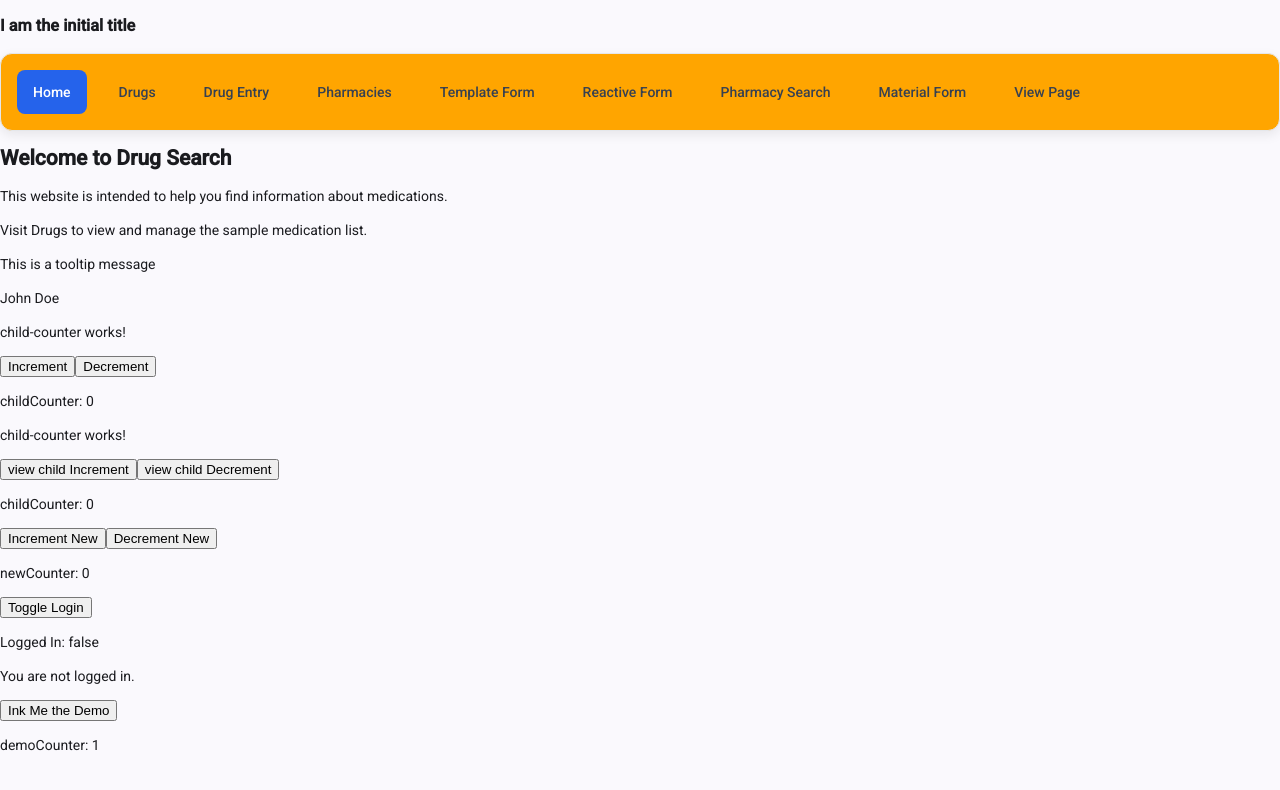
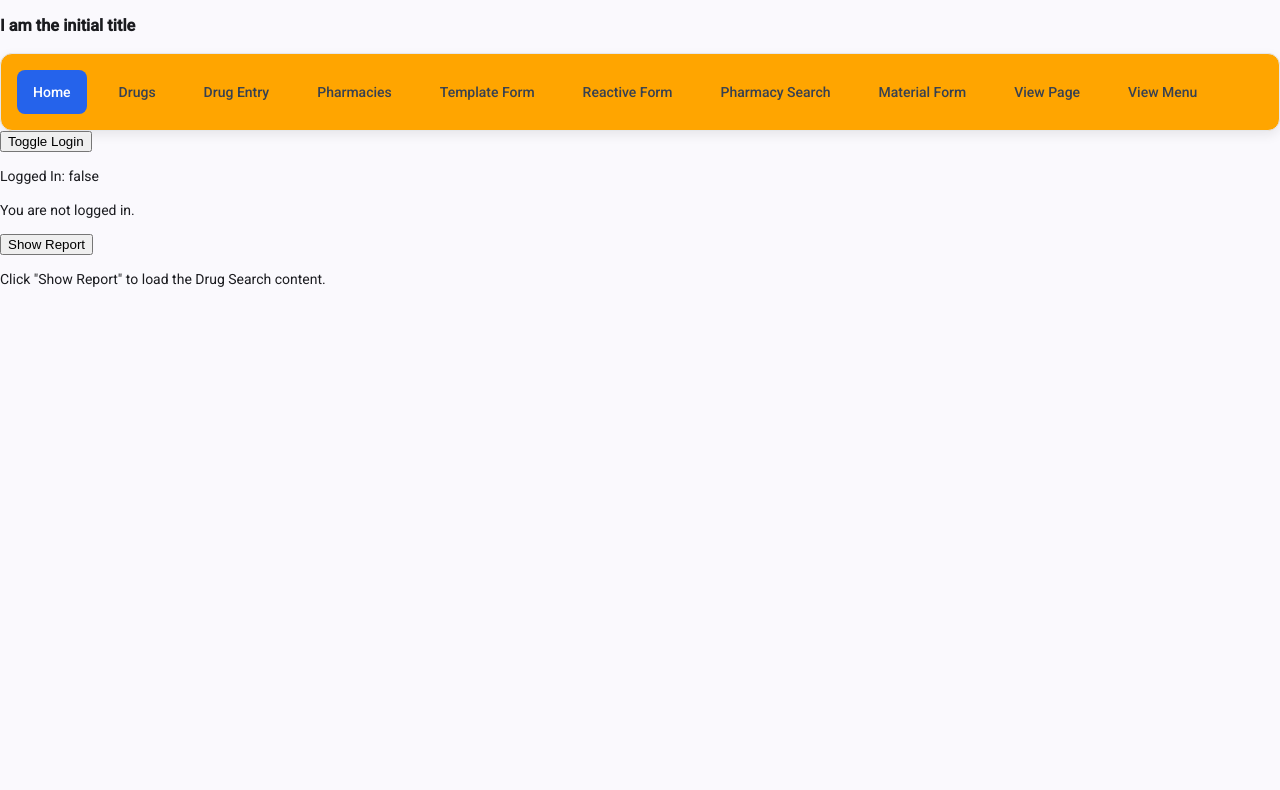
Before and after one commit to asubbaiyan-copilot/Medication, an Angular app in the folder drug-search-app/: page / in a window 1280 px wide. Shown: the top 790 px of the page. Built offline with nearby package versions, Linux system fonts and the light colour scheme.

Commit message:
deferred

```diff
--- a/drug-search-app/src/app/app.html
+++ b/drug-search-app/src/app/app.html
@@ -10,6 +10,7 @@
    <a routerLink="/pharmacy-search/123" routerLinkActive="active">Pharmacy Search</a>
    <a routerLink="/material-form" routerLinkActive="active">Material Form</a>
    <a routerLink="/view-page" routerLinkActive="active">View Page</a>
+   <a routerLink="/view-menu" routerLinkActive="active">View Menu</a>
  </nav>
 
  <router-outlet></router-outlet>
--- a/drug-search-app/src/app/app.routes.ts
+++ b/drug-search-app/src/app/app.routes.ts
@@ -38,5 +38,9 @@ export const routes: Routes = [
   {
     path: 'view-page',
     loadComponent: () => import('./view-page/view-page').then(m => m.ViewPage)
+  },
+  {
+    path: 'view-menu',
+    loadComponent: () => import('./view-menu/view-menu').then(m => m.ViewMenu)
   }
 ];
--- a/drug-search-app/src/app/home.html
+++ b/drug-search-app/src/app/home.html
@@ -1,41 +1,124 @@
-<h2>Welcome to Drug Search</h2>
-<p>This website is intended to help you find information about medications.</p>
-<p>Visit Drugs to view and manage the sample medication list.</p>
-@if (canShow()) {
-  <p>{{tips()}}</p>
-  <p [title]="canShow()?tips():''">{{fullName()}}</p>
+<!-- Login demo -->
+<button
+  type="button"
+  (click)="loggedIn = !loggedIn">
+  Toggle Login
+</button>
+
+<p>
+  Logged In: {{ loggedIn }}
+</p>
+
+@if (loggedIn) {
+
+  <p>Welcome, you are logged in!</p>
+
+} @else {
+
+  <p>You are not logged in.</p>
+
 }
-<app-child-counter #child></app-child-counter>
-<button (click)="child.increment()">Increment</button>
-<button (click)="child.decrement()">Decrement</button>
-<p>childCounter: {{child.childCounter()}}</p>
 
-<app-child-counter></app-child-counter>
+<button type="button" #showreportBtn >
+  Show Report
+</button>
 
-<button (click)="inc()">view child Increment</button>
-<button (click)="dec()">view child Decrement</button>
-<p>childCounter: {{counter()}}</p>
+@defer (on interaction(showreportBtn)) {
+
+  <h2>Welcome to Drug Search</h2>
+
+  <p>
+    This website is intended to help you find information about medications.
+  </p>
+
+  <p>
+    Visit Drugs to view and manage the sample medication list.
+  </p>
+
+  <!-- @if example -->
+  @if (canShow()) {
+
+    <p>{{ tips() }}</p>
+
+    <p [title]="canShow() ? tips() : ''">
+      {{ fullName() }}
+    </p>
+
+  }
 
 
-<button (click)="incNew()">Increment New</button>
-<button (click)="decNew()">Decrement New</button>
-<p>newCounter: {{newCounter}}</p>
+  <!-- Child component using template reference -->
+  <app-child-counter #child></app-child-counter>
 
-<button (click) = "loggedIn = !loggedIn">Toggle Login</button>
-<p>Logged In: {{loggedIn}}</p>
+  <button type="button" (click)="child.increment()">
+    Increment
+  </button>
 
-@if (loggedIn) {
-  <p>Welcome, you are logged in!</p>
-  <ng-container *ngTemplateOutlet="loggedOut"></ng-container>
+  <button type="button" (click)="child.decrement()">
+    Decrement
+  </button>
+
+  <p>
+    childCounter: {{ child.childCounter() }}
+  </p>
+
+
+  <!-- Another child component -->
+  <app-child-counter></app-child-counter>
+
+
+  <!-- Parent counter -->
+  <button type="button" (click)="inc()">
+    View Child Increment
+  </button>
+
+  <button type="button" (click)="dec()">
+    View Child Decrement
+  </button>
+
+  <p>
+    childCounter: {{ counter() }}
+  </p>
+
+
+  <!-- Regular property counter -->
+  <button type="button" (click)="incNew()">
+    Increment New
+  </button>
+
+  <button type="button" (click)="decNew()">
+    Decrement New
+  </button>
+
+  <p>
+    newCounter: {{ newCounter }}
+  </p>
+
+
+  <!-- Signal demo -->
+  <button type="button" (click)="incDemo()">
+    Inc Me the Demo
+  </button>
+
+  <p>
+    demoCounter: {{ demoCounter() }}
+  </p>
+
 }
-@else {
-  <p>You are not logged in.</p>
+@placeholder {
+
+  <p>
+    Click "Show Report" to load the Drug Search content.
+  </p>
+
 }
+@loading {
 
-<ng-template #loggedOut>
-  <p>my template is not required as else will handle the display</p>
-  <p>Please log in to continue.</p>
-</ng-template>
+  <p>Loading Drug Search...</p>
 
-<button (click)="incDemo()">Ink Me the Demo</button>
-<p>demoCounter: {{demoCounter()}}</p>
+}
+@error {
+
+  <p>Unable to load Drug Search.</p>
+
+}
--- a/drug-search-app/src/app/home.ts
+++ b/drug-search-app/src/app/home.ts
@@ -1,7 +1,6 @@
 import { AfterViewInit, Component, computed, effect, inject, signal, ViewChild, ViewEncapsulation } from '@angular/core';
 import { ChildCounter } from './features/pharmacys/child-counter/child-counter';
 import { MyCounterService } from './features/services/my-counter';
-import { NgTemplateOutlet, CommonModule  } from '@angular/common';
 import { interval, map } from 'rxjs';
 import { toObservable, toSignal } from '@angular/core/rxjs-interop';
 
@@ -10,7 +9,7 @@ import { toObservable, toSignal } from '@angular/core/rxjs-interop';
   standalone: true,
   templateUrl: './home.html',
   encapsulation: ViewEncapsulation.None,
-  imports: [ChildCounter, NgTemplateOutlet, CommonModule],
+  imports: [ChildCounter],
   providers: [MyCounterService]
 })
 export class HomeComponent implements AfterViewInit{
--- /dev/null
+++ b/drug-search-app/src/app/view-menu/view-menu.html
@@ -0,0 +1,19 @@
+<button mat-icon-button [matMenuTriggerFor]="menu" aria-label="Drug actions">
+  <mat-icon>more_vert</mat-icon>
+   Drug actions
+</button>
+
+<mat-menu #menu="matMenu">
+  <button mat-menu-item>
+    <mat-icon>edit</mat-icon>
+    Edit
+  </button>
+  <button mat-menu-item>
+    <mat-icon>delete</mat-icon>
+    Delete
+  </button>
+  <button mat-menu-item>
+    <mat-icon>visibility</mat-icon>
+    View
+  </button>
+</mat-menu>
--- /dev/null
+++ b/drug-search-app/src/app/view-menu/view-menu.ts
@@ -0,0 +1,11 @@
+import { Component } from '@angular/core';
+import { MatMenuModule } from '@angular/material/menu';
+import { MatIconModule } from '@angular/material/icon';
+import { MatButtonModule } from '@angular/material/button';
+@Component({
+  imports: [MatMenuModule, MatIconModule, MatButtonModule],
+  selector: 'app-view-menu',
+  styleUrls: ['./view-menu.css'],
+  templateUrl: './view-menu.html',
+})
+export class ViewMenu {}
```
Also changed, not shown: drug-search-app/src/app/view-menu/view-menu.css (added), 1 other file (tests, documents, lock files or other folders).
